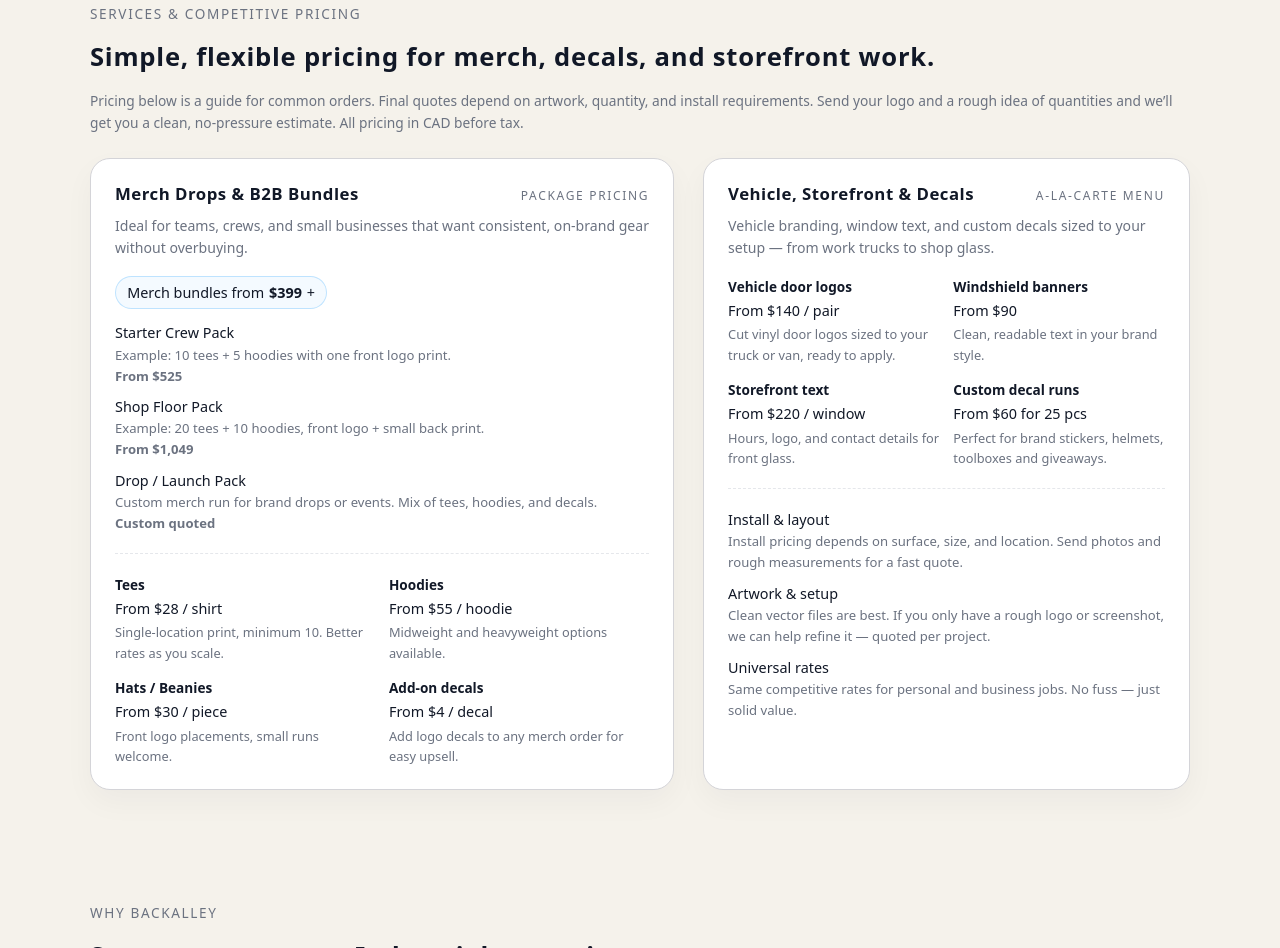
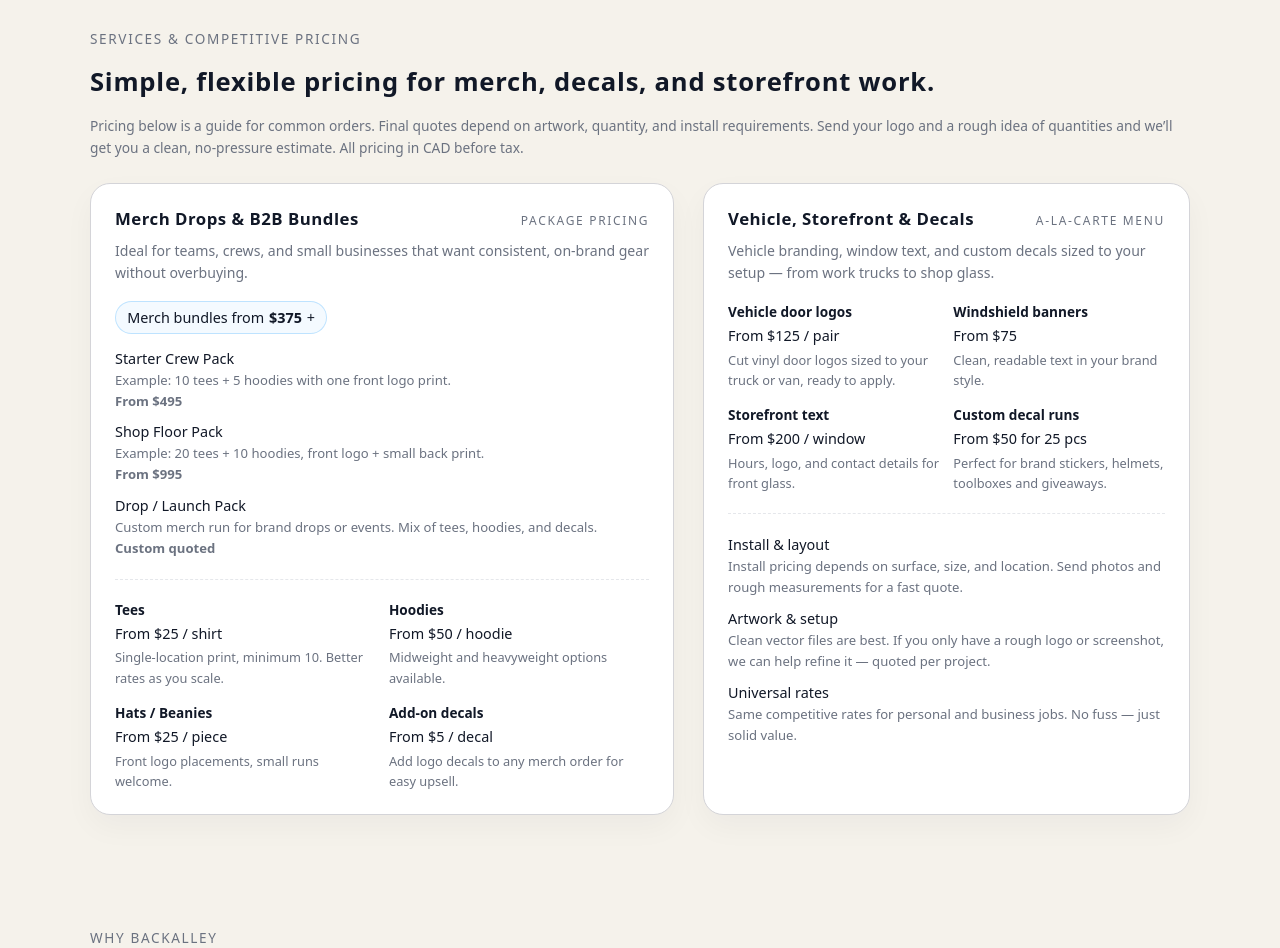
Before and after one commit to adamdavidedwards02-boop/backalley-vinyl-site, a plain HTML site: page index.html in a window 1280 px wide. Shown: the part 1183-2131 px from the top of the page. Drawn offline with Linux system fonts and the light colour scheme.

Commit message:
Revise content and update pricing in index.html
Updated text for clarity and adjusted pricing details.

```diff
--- a/index.html
+++ b/index.html
@@ -535,12 +535,13 @@
           <div class="tagline">Vinyl · Merch · Decals</div>
 
           <h1 class="hero-title">
-            Streetwear-inspired <span class="hero-highlight">vinyl & merch</span> for real-world brands.
+            Real merchandise for <span class="hero-highlight">real people</span>.
           </h1>
 
           <p class="hero-subtitle">
-            BackAlley Vinyl is an independent vinyl + merch studio in Wawa, ON. We focus on B2B projects and custom runs —
-            from shop-front text and fleet decals to tight, limited merch drops.
+            BackAlley Vinyl is a small, independent vinyl and merch studio based in Wawa, Ontario.
+            We work with real people and real businesses — creating clean storefront text, fleet decals,
+            branded workwear, and limited merch runs that actually get used, worn, and seen.
           </p>
 
           <div class="hero-meta">
@@ -563,7 +564,8 @@
         <aside class="hero-side-card">
           <div class="hero-side-heading">What we do</div>
           <div class="hero-side-body">
-            Clean, industrial layouts with a streetwear edge — built for shops, small businesses, and crews that care how they look.
+            Clean, industrial layouts with a streetwear edge — built for shops, small businesses,
+            and crews that care how they look.
           </div>
           <ul class="hero-side-list">
             <li>B2B merch & branded apparel</li>
@@ -632,7 +634,7 @@
             </p>
 
             <div class="price-pill">
-              Merch bundles from <span>$399</span>+
+              Merch bundles from <span>$375</span>+
             </div>
 
             <ul class="price-list">
@@ -640,14 +642,14 @@
                 <div class="price-item-label">Starter Crew Pack</div>
                 <div class="price-meta">
                   Example: 10 tees + 5 hoodies with one front logo print.<br />
-                  <strong>From $525</strong>
+                  <strong>From $495</strong>
                 </div>
               </li>
               <li>
                 <div class="price-item-label">Shop Floor Pack</div>
                 <div class="price-meta">
                   Example: 20 tees + 10 hoodies, front logo + small back print.<br />
-                  <strong>From $1,049</strong>
+                  <strong>From $995</strong>
                 </div>
               </li>
               <li>
@@ -664,22 +666,22 @@
             <div class="mini-grid">
               <div>
                 <div class="mini-card-label">Tees</div>
-                <div class="mini-card-price">From $28 / shirt</div>
+                <div class="mini-card-price">From $25 / shirt</div>
                 <div class="mini-card-note">Single-location print, minimum 10. Better rates as you scale.</div>
               </div>
               <div>
                 <div class="mini-card-label">Hoodies</div>
-                <div class="mini-card-price">From $55 / hoodie</div>
+                <div class="mini-card-price">From $50 / hoodie</div>
                 <div class="mini-card-note">Midweight and heavyweight options available.</div>
               </div>
               <div>
                 <div class="mini-card-label">Hats / Beanies</div>
-                <div class="mini-card-price">From $30 / piece</div>
+                <div class="mini-card-price">From $25 / piece</div>
                 <div class="mini-card-note">Front logo placements, small runs welcome.</div>
               </div>
               <div>
                 <div class="mini-card-label">Add-on decals</div>
-                <div class="mini-card-price">From $4 / decal</div>
+                <div class="mini-card-price">From $5 / decal</div>
                 <div class="mini-card-note">Add logo decals to any merch order for easy upsell.</div>
               </div>
             </div>
@@ -698,22 +700,22 @@
             <div class="mini-grid" style="margin-bottom: 1rem;">
               <div>
                 <div class="mini-card-label">Vehicle door logos</div>
-                <div class="mini-card-price">From $140 / pair</div>
+                <div class="mini-card-price">From $125 / pair</div>
                 <div class="mini-card-note">Cut vinyl door logos sized to your truck or van, ready to apply.</div>
               </div>
               <div>
                 <div class="mini-card-label">Windshield banners</div>
-                <div class="mini-card-price">From $90</div>
+                <div class="mini-card-price">From $75</div>
                 <div class="mini-card-note">Clean, readable text in your brand style.</div>
               </div>
               <div>
                 <div class="mini-card-label">Storefront text</div>
-                <div class="mini-card-price">From $220 / window</div>
+                <div class="mini-card-price">From $200 / window</div>
                 <div class="mini-card-note">Hours, logo, and contact details for front glass.</div>
               </div>
               <div>
                 <div class="mini-card-label">Custom decal runs</div>
-                <div class="mini-card-price">From $60 for 25 pcs</div>
+                <div class="mini-card-price">From $50 for 25 pcs</div>
                 <div class="mini-card-note">Perfect for brand stickers, helmets, toolboxes and giveaways.</div>
               </div>
             </div>
@@ -784,7 +786,8 @@
           <div>
             <h2>Send your logo & rough idea. We’ll handle the rest.</h2>
             <p class="contact-detail">
-              The fastest way to get started is to email your logo, what you’re thinking (merch, vehicle decals, storefront, etc.), and any quantities or sizes you know.
+              The fastest way to get started is to email your logo, what you’re thinking (merch, vehicle decals, storefront, etc.),
+              and any quantities or sizes you know.
             </p>
 
             <div class="contact-email">
```
